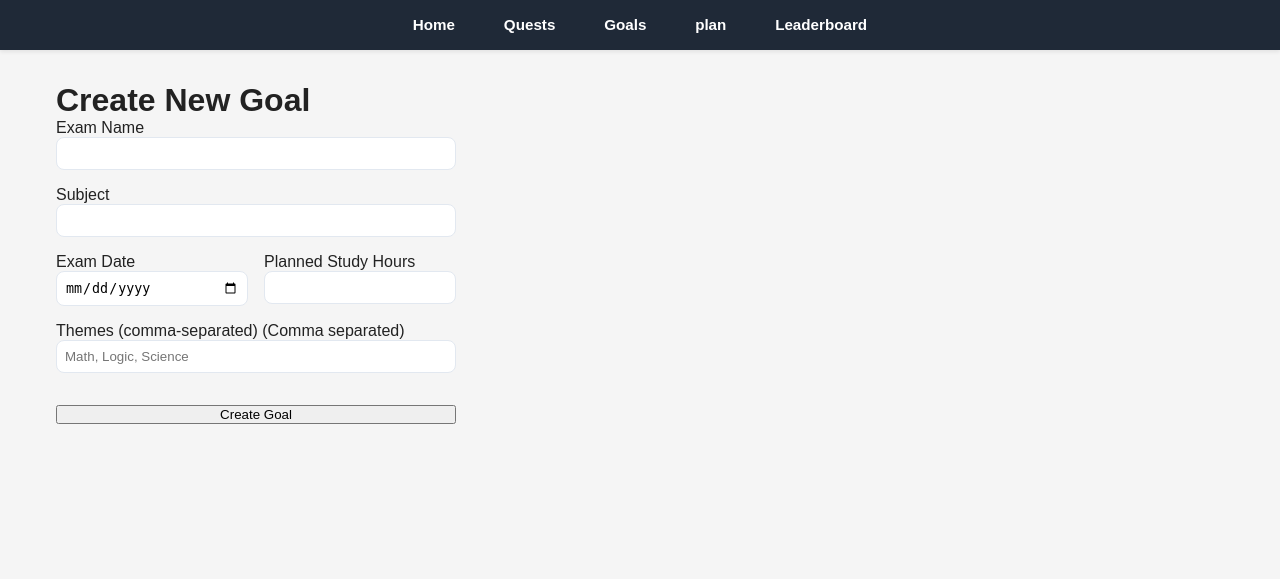
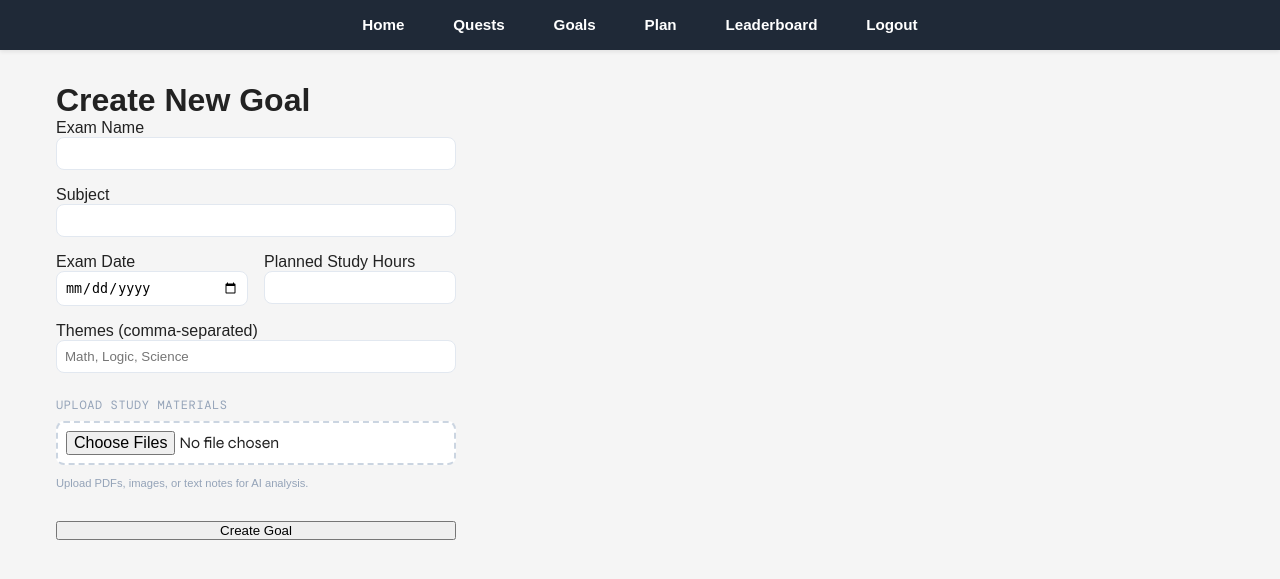
Before and after one commit to mazobucks/jachacks2026, a Flask app: page /plan/new-goal in a window 1280 px wide. Shown: the top 579 px of the page. Run offline with Flask 3, Linux system fonts and the light colour scheme; the visitor is signed in with stand-in values (Sample User, id 1).

Commit message:
feat: add a new field to goal

```diff
--- a/forms.py
+++ b/forms.py
@@ -1,13 +1,16 @@
 from flask_wtf import FlaskForm
-from wtforms import StringField, FloatField, DateField, IntegerField, SelectField, TextAreaField
+from wtforms import StringField, FloatField, DateField, IntegerField, SelectField, TextAreaField, MultipleFileField
 from wtforms.validators import DataRequired, NumberRange
 
 class GoalForm(FlaskForm):
     exam_name = StringField('Exam Name', validators=[DataRequired()])
     exam_subject = StringField('Subject', validators=[DataRequired()])
     exam_date = DateField('Exam Date', format='%Y-%m-%d', validators=[DataRequired()])
-    hours_willing = FloatField('Planned Study Hours', validators=[DataRequired(), NumberRange(min=0.1)])
+    hours_willing = FloatField('Planned Study Hours', validators=[DataRequired()])
     themes = StringField('Themes (comma-separated)', validators=[DataRequired()])
+
+    # Add the files field here
+    study_documents = MultipleFileField('Upload Study Materials')
 
 class QuestForm(FlaskForm):
     name = StringField('Quest Name', validators=[DataRequired()])
--- a/templates/base.html
+++ b/templates/base.html
@@ -165,8 +165,9 @@
              <li><a href="{{ url_for('home') }}">Home</a></li>
             <li><a href="{{ url_for('quests') }}">Quests</a></li>
             <li><a href="{{ url_for('goals') }}">Goals</a></li>
-            <li><a href="{{ url_for('plan') }}">plan</a></li>
+            <li><a href="{{ url_for('plan') }}">Plan</a></li>
             <li><a href="{{ url_for('home') }}">Leaderboard</a></li>
+            <li><a href="{{ url_for('logout') }}">Logout</a></li>
         </ul>
     </nav>
     {% with messages = get_flashed_messages() %}
--- a/templates/new_goal.html
+++ b/templates/new_goal.html
@@ -52,7 +52,7 @@
 
 <div class="plan-wrapper">
     <h1>Create New Goal</h1>
-    <form method="POST" style="display: flex; flex-direction: column; gap: 1rem; width: 100%; max-width: 400px;">
+    <form method="POST" style="display: flex; flex-direction: column; gap: 1rem; width: 100%; max-width: 400px;" enctype="multipart/form-data">
         {{ form.hidden_tag() }}
         <div>
             {{ form.exam_name.label }}<br>
@@ -73,8 +73,15 @@
             </div>
         </div>
         <div>
-            {{ form.themes.label }} (Comma separated)<br>
+            {{ form.themes.label }}<br>
             {{ form.themes(placeholder="Math, Logic, Science", style="width:100%; padding: 0.5rem; border-radius: 8px; border: 1px solid #e2e8f0;") }}
+        </div>
+        <div class="form-group" style="margin-top: 0.5rem;">
+            <label style="font-family: 'DM Mono', monospace; font-size: 0.75rem; color: #94a3b8; text-transform: uppercase; letter-spacing: 0.05em;">
+                {{ form.study_documents.label }}
+            </label>
+            {{ form.study_documents(class="form-control", multiple=True, style="width:100%; padding: 0.5rem; border-radius: 8px; border: 2px dashed #cbd5e1; background: #fff;") }}
+            <small style="color: #94a3b8; font-size: 0.7rem; margin-top: 4px;">Upload PDFs, images, or text notes for AI analysis.</small>
         </div>
         <button type="submit" class="plan-btn plan-btn-goal" style="width: 100%; margin-top: 1rem;">Create Goal</button>
     </form>
```
Also changed, not shown: study.db (added).
